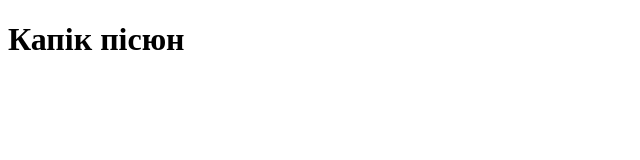
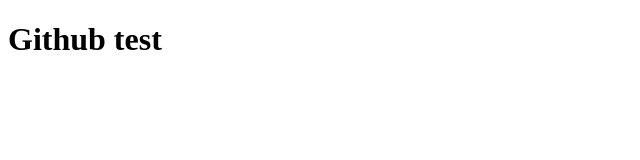
Before and after one commit to SASHA715/SASHA715.github.io, a plain HTML site: page index.html in a window 1280 px wide. Shown: the whole page, without its empty margins (0-640 px from the left). Drawn offline with Linux system fonts and the light colour scheme.

Commit message:
Update index.html

```diff
--- a/index.html
+++ b/index.html
@@ -7,6 +7,6 @@
     <title>Document</title>
 </head>
 <body>
-    <h1>Капік пісюн</h1>
+    <h1>Github test</h1>
 </body>
 </html>
```
